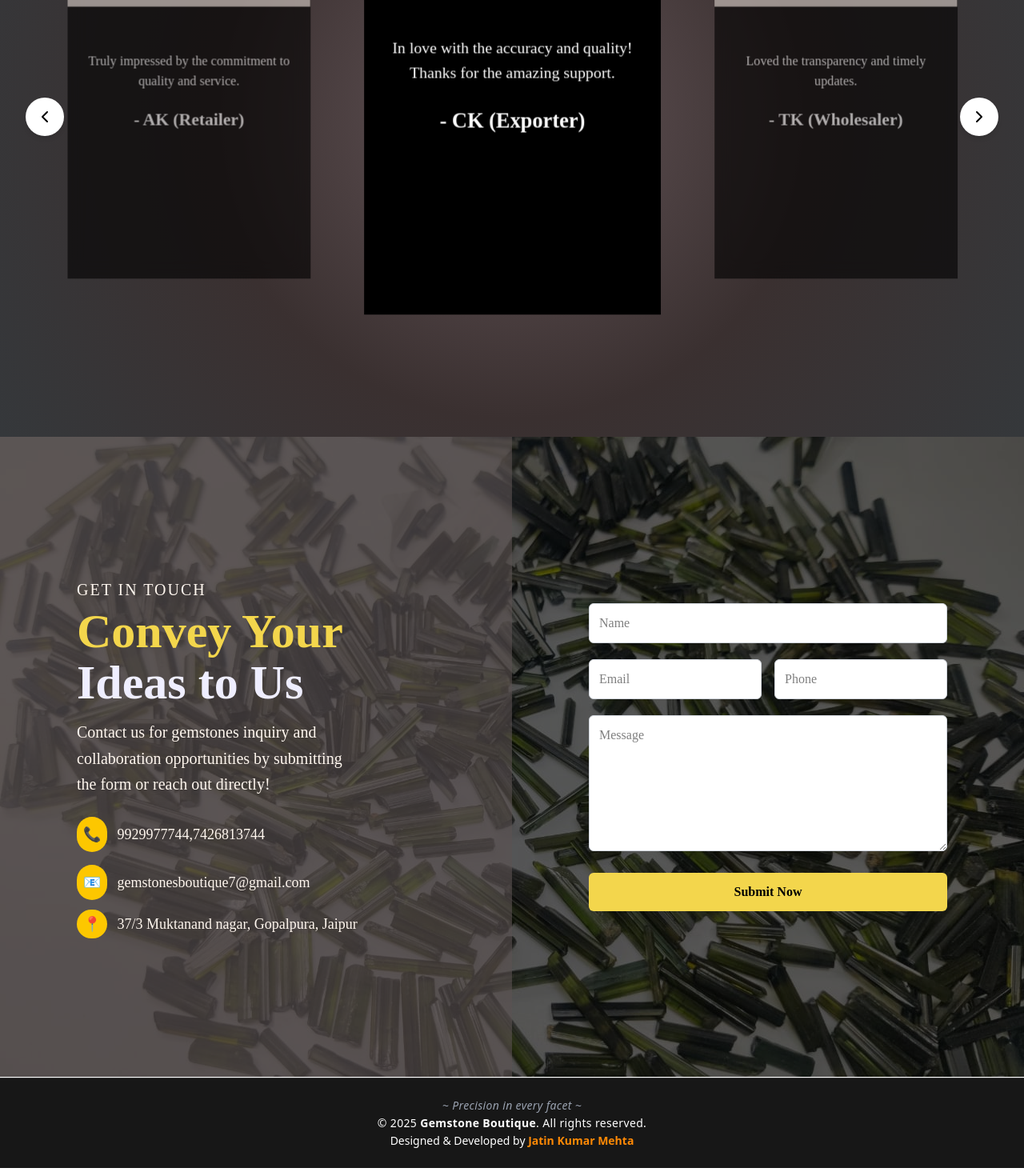
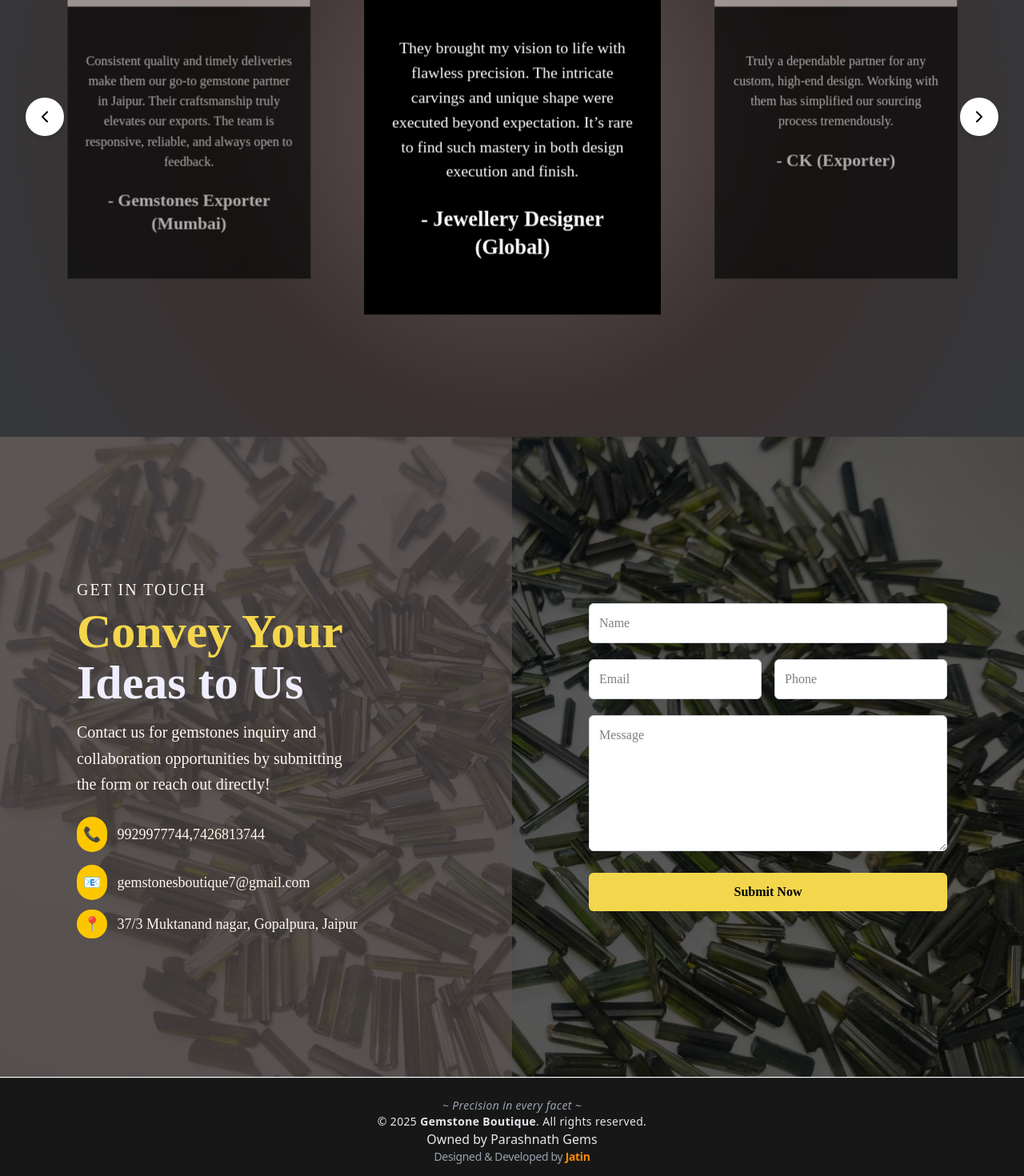
Before and after one commit to JatinMehta007/Freelance-project, a React (Vite) app: page / in a window 1280 px wide. Shown: the part 3620-5090 px from the top of the page at 80% size. Built offline with nearby package versions, Linux system fonts and the light colour scheme; a web font is replaced by a local one.

Commit message:
make responsiveness

```diff
--- a/src/pages/Contact.jsx
+++ b/src/pages/Contact.jsx
@@ -31,7 +31,7 @@ export const Contact = () => {
 
   return (
     <div
-      className="relative w-screen min-h-screen flex flex-col md:grid md:grid-cols-2 text-white overflow-hidden"
+      className="relative w-screen xl:min-h-screen flex flex-col md:grid md:grid-cols-2 text-white overflow-hidden"
       id="contact"
       style={{
         backgroundImage: "url('/testimonial.jpeg')",
--- a/src/pages/Footer.jsx
+++ b/src/pages/Footer.jsx
@@ -2,14 +2,17 @@ import { forwardRef } from "react";
 
 export const Footer = forwardRef((props, ref) => {
   return (
-    <footer ref={ref} className="bg-neutral-900 text-white py-6 text-center  border-t border-neutral-700">
+    <footer ref={ref} className="bg-neutral-900 text-gray-200 py-6 text-center  border-t border-neutral-700">
   <p className="text-sm italic tracking-wide text-gray-400">
     ~ Precision in every facet ~
   </p>
-  <p className="text-sm  tracking-wide leading-6">
+  <p className="text-sm  tracking-wide leading-5">
     © 2025 <span className="font-semibold">Gemstone Boutique</span>. All rights reserved.
   </p>
-  <p className="text-sm">
+  <p className="text-base ">
+    Owned by Parashnath Gems
+  </p>
+  <p className="text-sm text-gray-400 tracking-tight">
     Designed & Developed by{" "}
     <a
       href="https://your-portfolio-link.com"
@@ -17,7 +20,7 @@ export const Footer = forwardRef((props, ref) => {
       target="_blank"
       rel="noopener noreferrer"
     >
-      Jatin Kumar Mehta
+      Jatin
     </a>
   </p>
 </footer>
--- a/src/pages/LandingPage.jsx
+++ b/src/pages/LandingPage.jsx
@@ -9,18 +9,18 @@ export const Landing = () => {
       <div
         id="Home"
         style={{ fontFamily: '"Times New Roman", Times, serif' }}
-        className="lg:h-screen h-[730px] w-screen overflow-hidden flex-col  items-center  bg-gradient-to-r  from-neutral-800 via-neutral-800 to-neutral-800"
+        className="xl:h-screen md:h-[700px] lg:h-[750px] h-[670px] w-screen overflow-hidden flex-col  items-center  bg-gradient-to-r  from-neutral-800 via-neutral-800 to-neutral-800"
       >
         {/* Overlayed Text */}
-        <div className="lg:grid lg:grid-cols-[40%_60%] ">
+        <div className="xl:grid xl:grid-cols-[40%_60%] ">
           <div className="">
-            <div className=" relative  w-[100%]  left-5 lg:left-24  z-30 top-24 md:top-32 text-[40px] md:text-7xl">
+            <div className=" relative  w-[100%]  left-5 sm:left-10 lg:left-20 xl:left-24  z-30 top-24 md:top-32 text-[40px] md:text-7xl">
               <p className=" font-normal  text-[#CBBBB9] pr-2 md:pr-0  ">
                 Find The Perfect{" "}
               </p>
               {/* <ColourfulText text="Gemstone Boutique" /> */}
               <p className=" md:mt-4 font-normal text-[#CBBBB9]">Gemstone </p>
-              <p className="text-base md:text-lg   w-[83%] md:mt-5 font-normal text-[#B8B7C1] ">
+              <p className="text-base md:text-lg   w-[83%] lg:w-[70%] xl:w-[83%] md:mt-5 font-normal text-[#B8B7C1] ">
                 With 25 years of expertise in the gemstone industry, we can help
                 you find the perfect stone tailored to your needs. Trust our
                 legacy to guide your choice with precision and care. 100%
@@ -69,7 +69,7 @@ export const Landing = () => {
                       alt=""
                       className="lg:w-12 lg:h-12 w-8 h-8"
                     />
-                    <div className="text-xs w-[70%] text-[#2B391F] ml-2 lg:ml-3">
+                    <div className="text-xs w-[78%] text-[#2B391F] ml-2 lg:ml-3">
                       <p className="text-sm font-bold">Authentic Sourcing</p>
                       <p className="font-normal lg:tracking-wider">
                         We procure gemstones directly from mines and real
@@ -87,14 +87,14 @@ export const Landing = () => {
                 src="./back1.png"
                 loading="lazy"
                 alt=""
-                className="rounded-full hidden md:block absolute w-72 top-[18%] right-[30%]"
+                className="rounded-full hidden xl:block absolute w-72 top-[18%] right-[30%]"
               />
             </div>
-            <div className="lg:w-[100%] ml-40   mt-[15%]  overflow-hidden">
+            <div className="xl:w-[100%] ml-40   mt-[15%]  overflow-hidden">
               <img
                 src="./backs2.jpg"
                 alt=""
-                className="rounded-full hidden md:block w-full"
+                className="rounded-full hidden xl:block w-full"
                 loading="lazy"
               />
             </div>
--- a/src/pages/Navbar.jsx
+++ b/src/pages/Navbar.jsx
@@ -99,14 +99,14 @@ export const Navbar = () => {
       {/* Main Navbar */}
       <div
         style={{ fontFamily: '"Times New Roman", Times, serif' }}
-        className="fixed top-0 left-0 right-0 z-50 w-full bg-neutral-800 text-[#EAEFF3] px-4 sm:px-6 md:px-10 h-16 flex items-center justify-between font-mono tracking-wide font-medium"
+        className="fixed top-0 left-0 right-0 z-50 w-full bg-neutral-800 text-[#EAEFF3] px-4 sm:px-6 lg:px-10 h-16 flex items-center justify-between font-mono tracking-wide font-medium"
       >
-        <div className="text-xl sm:text-2xl tracking-wider font-bold  sm:ml-6 md:ml-14 whitespace-nowrap">
+        <div className="text-xl sm:text-2xl tracking-wider font-bold  sm:ml-4 lg:ml-14 whitespace-nowrap">
           Gemstones Boutique
         </div>
 
         {/* Desktop Nav Links */}
-        <div className="hidden md:flex gap-6 lg:gap-16 mr-4 sm:mr-10 md:mr-20 text-sm sm:text-base md:text-lg">
+        <div className="hidden lg:flex gap-6 lg:gap-16 mr-4 sm:mr-10 md:mr-20 text-sm sm:text-base md:text-lg">
           {navItems.map(({ id, label, route }) => (
             <span
               key={id}
@@ -119,7 +119,7 @@ export const Navbar = () => {
         </div>
 
         {/* Mobile Hamburger */}
-        <div className="md:hidden mr-4 sm:mr-6 z-50">
+        <div className="lg:hidden mr-4 sm:mr-6 z-50">
           <button onClick={() => setIsMenuOpen(!isMenuOpen)}>
             {isMenuOpen ? <X size={24} /> : <Menu size={24} />}
           </button>
@@ -128,7 +128,7 @@ export const Navbar = () => {
 
       {/* Mobile Menu (Dropdown) */}
       {isMenuOpen && (
-        <div className="fixed top-16 left-0 right-0 bg-neutral-900 text-white flex flex-col gap-4 px-4 py-4 sm:px-6 sm:py-6 md:hidden z-40">
+        <div className="fixed top-16 left-0 right-0 bg-neutral-900 text-white flex flex-col gap-4 px-4 py-4 sm:px-6 sm:py-6 lg:hidden z-40">
           {navItems.map(({ id, label, route }) => (
             <span
               key={id}
--- a/src/pages/slider.jsx
+++ b/src/pages/slider.jsx
@@ -60,7 +60,7 @@ export const Button = () => {
   }, [currentGroup]);
 
   return (
-    <div className="lg:pt-14 pt-5 bg-neutral-700 px-2 lg:px-0 overflow-hidden">
+    <div className="lg:pt-14 pt-5 bg-neutral-700 px-2 lg:px-5 xl:px-0 overflow-hidden">
       {/* Slider */}
       <div className="w-full overflow-hidden flex justify-center">
         <div
--- a/src/pages/testimonials.jsx
+++ b/src/pages/testimonials.jsx
@@ -4,26 +4,28 @@ import { FaStar } from "react-icons/fa";
 
 const testimonials = [
   {
-    text: "In love with the accuracy and quality! Thanks for the amazing support.  ",
-    author: "CK (Exporter)",
+    text: "They brought my vision to life with flawless precision. The intricate carvings and unique shape were executed beyond expectation. It’s rare to find such mastery in both design execution and finish.",
+    author: "Jewellery Designer (Global)",
   },
   {
-    text: "Truly impressed by the commitment to quality and service. ",
+    text: "Consistent quality and timely deliveries make them our go-to gemstone partner in Jaipur. Their craftsmanship truly elevates our exports. The team is responsive, reliable, and always open to feedback.  ",
+    author: "Gemstones Exporter (Mumbai)",
+  },
+  {
+    text: "In love with the accuracy and quality! Thanks for the amazing support.Truly impressed by the commitment to quality and service. ",
     author: "AK (Retailer)",
   },
   {
-    text: "Exceptional experience working with your team. ",
+    text: "Exceptional experience working with your team. Product quality is top-notch. We'll definitely order again.",
     author: "PK (Buyer)",
   },
   {
-    text: "Product quality is top-notch. We'll definitely order again. ",
-    author: "MK (Retail Buyer)",
-  },
-  {
-    text: "Loved the transparency and timely updates.",
-    author: "TK (Wholesaler)",
-  },
+    text:"Truly a dependable partner for any custom, high-end design. Working with them has simplified our sourcing process tremendously.",
+    author:"CK (Exporter)"
+  }
 ];
+
+
 
 export const TestimonialSlider = () => {
   const [currentIndex, setCurrentIndex] = useState(0);
@@ -43,7 +45,7 @@ export const TestimonialSlider = () => {
 
   return (
   <div
-    className="relative w-full lg:min-h-screen flex items-center justify-center bg-cover bg-center px-4"
+    className="relative w-full  xl:min-h-screen py-10 xl:py-0  flex items-center justify-center bg-cover bg-center px-4"
     style={{
       background: 'radial-gradient(circle, #645558 0%, #3a3030 50%, #35383b 100%)',
     }}
@@ -57,7 +59,7 @@ export const TestimonialSlider = () => {
     </button>
 
     {/* Container */}
-    <div className="flex relative w-full max-w-7xl min-h-[500px] justify-center items-center overflow-hidden">
+    <div className="flex relative md:w-[60%] lg:w-[100%] lg:max-w-7xl lg:min-h-[500px] justify-center items-center overflow-hidden">
       {/* --- Desktop View --- */}
       <div className="hidden lg:flex w-full justify-center items-center relative h-full">
         {[getIndex(1), getIndex(0), getIndex(-1)].map((i, idx) => {
```
Also changed, not shown: src/pages/About.jsx (+14 -16 lines).
